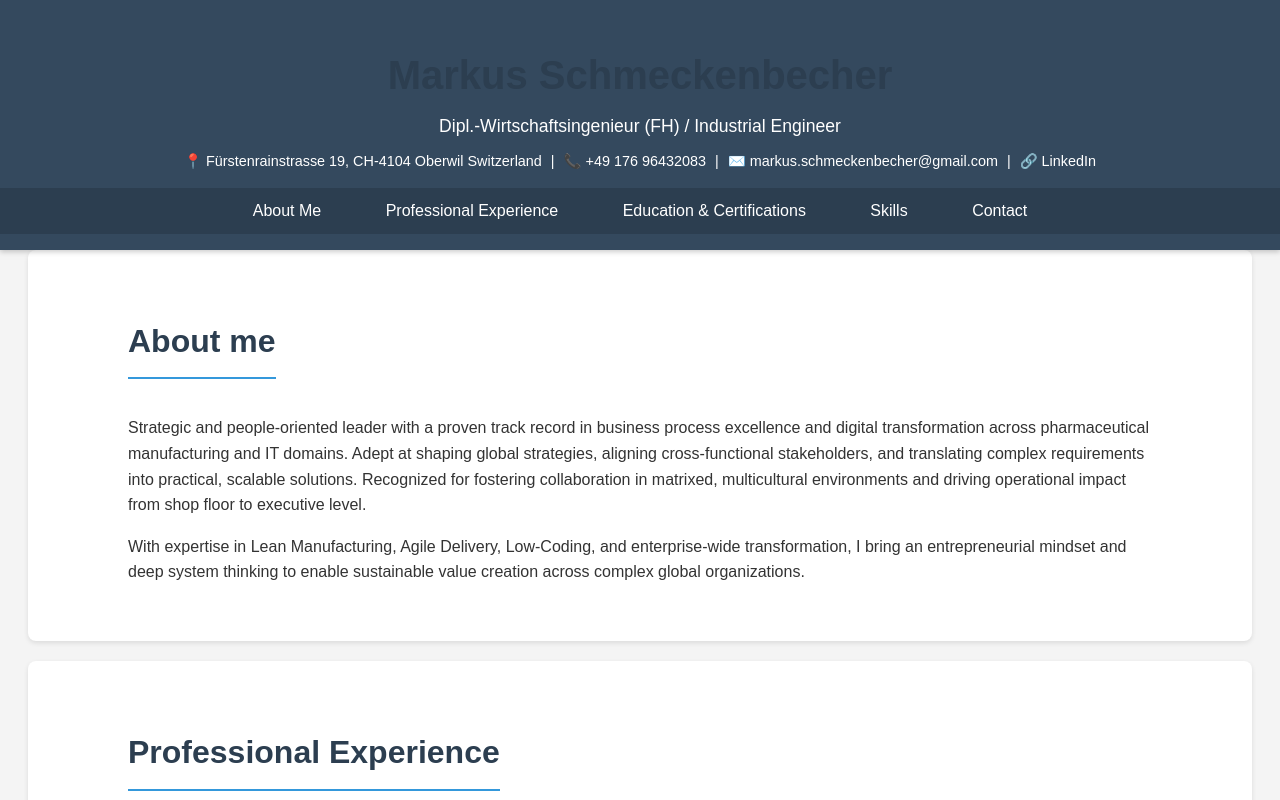
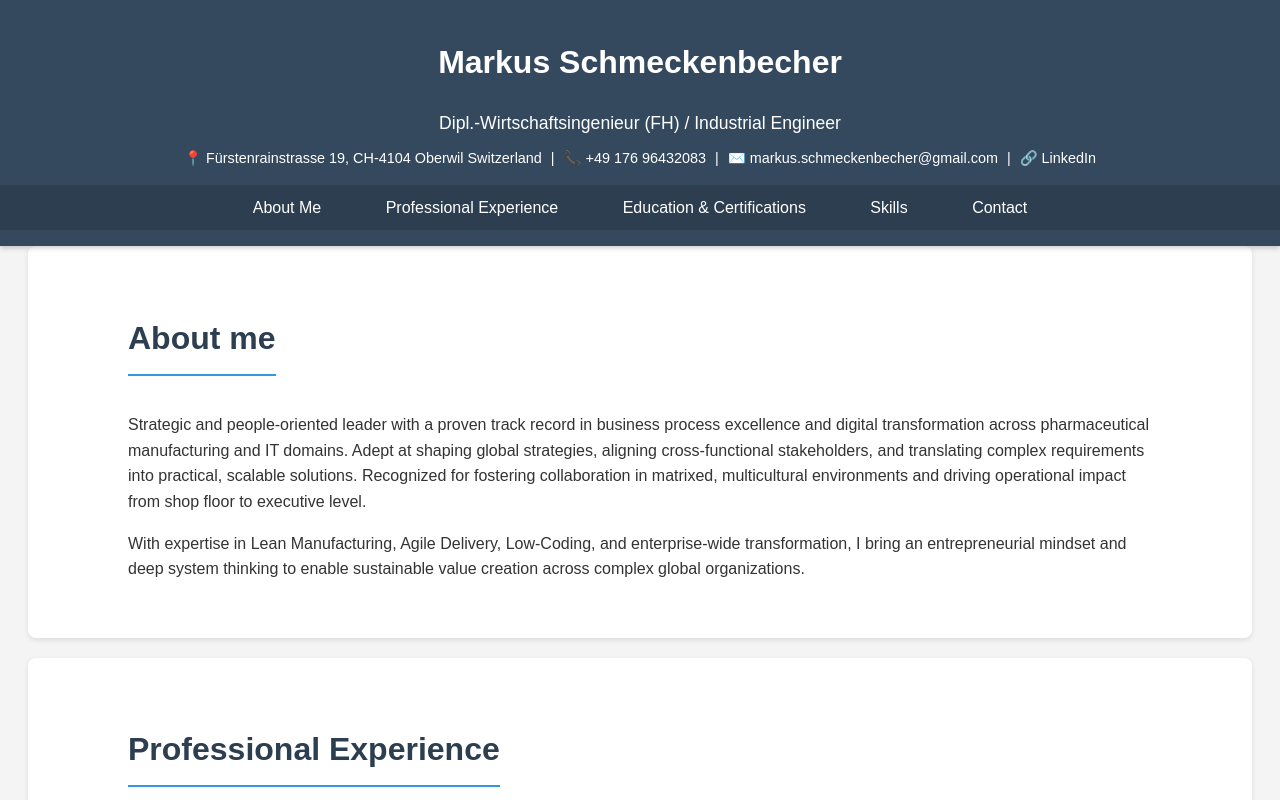
Before and after one commit to schmeckm/resume, a plain HTML site: page index.html in a window 1280 px wide. Shown: the top 800 px of the page. Drawn offline with Linux system fonts and the light colour scheme.

Commit message:
Update style.css

```diff
--- a/style.css
+++ b/style.css
@@ -25,9 +25,11 @@
     margin-bottom: 20px;
 }
 
-h1 {
-    font-size: 2.5em;
-    margin-bottom: 5px;
+header h1,
+header p,
+.contact-info span,
+.contact-info a {
+    color: #fff;
 }
 
 h2 {
```
